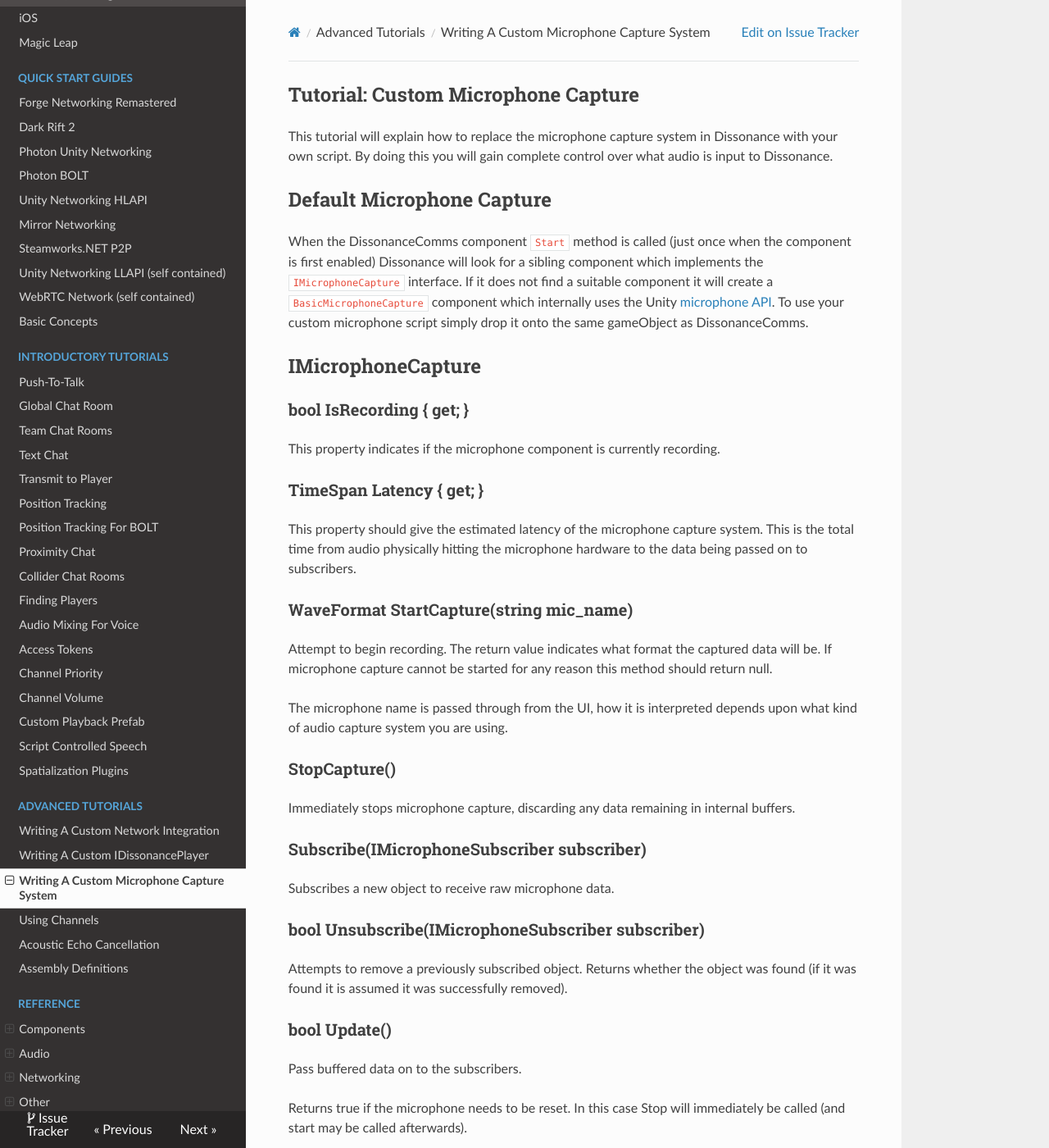
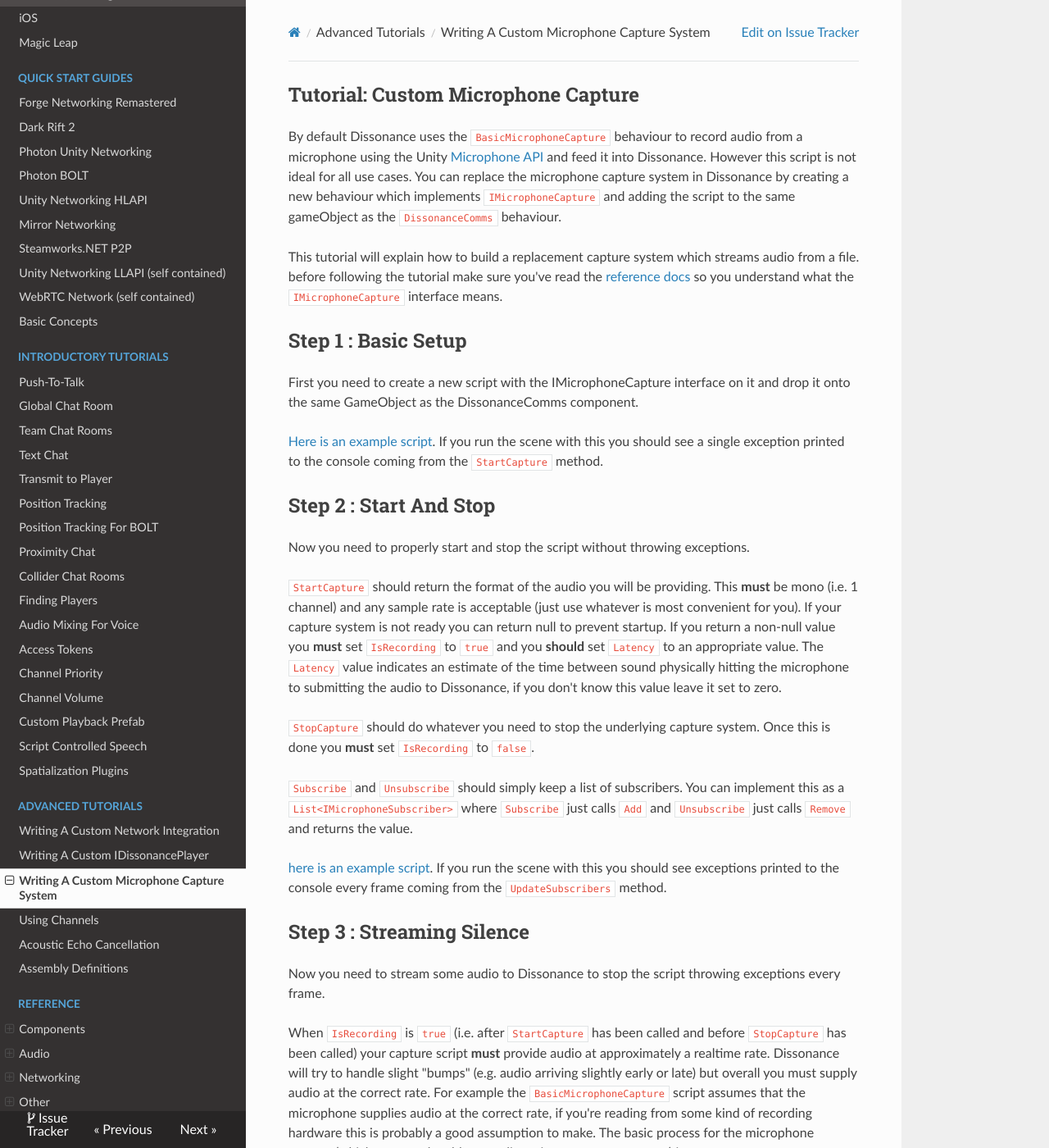
Before and after one commit to Placeholder-Software/Dissonance, an MkDocs documentation site: the page built from docs/Tutorials/Custom-Microphone-Capture.md, in a window 1280 px wide and 1400 px high. Shown: the whole window at 82% size. Built offline with MkDocs 1.6.1, drawn with Linux system fonts in a browser that asks for light colours; old or Windows-style settings are respelled for this version of MkDocs; some of the changed text lies outside the part shown.

Commit message:
Added a tutorial for custom mic systems

```diff
--- /dev/null
+++ b/docs/Reference/Audio/IMicrophoneCapture.md
@@ -0,0 +1,41 @@
+# IMicrophoneCapture
+
+This interface designates a behaviour as a microphone capture system which feeds audio into Dissonance.
+
+## Default Microphone Capture
+
+When the DissonanceComms component `Start` method is called (just once when the component is first enabled) Dissonance will look for a sibling component which implements the `IMicrophoneCapture` interface. If it does not find a suitable component it will create a `BasicMicrophoneCapture` component which internally uses the Unity [Microphone API](https://docs.unity3d.com/ScriptReference/Microphone.html). To use your custom microphone script simply drop it onto the same gameObject as DissonanceComms.
+
+### bool IsRecording { get; }
+
+This property indicates if the microphone component is currently recording.
+
+While this is true audio **must** be delivered to subscribers at approximately realtime rates. Delivering audio too quickly will cause buffer overflows (these are handled by Dissonance, but audio will be lost). If your capture system does not have audio available when `Update` is called it is ok to not supply audio for one or two calls (as long as a subsequent call delivers enough audio to make up for that dead time). However, if the capture system has truly stopping supply audio you must either return `true` from `Update` (to force a reset) or just return silence (to cover up for the problem).
+
+### TimeSpan Latency { get; }
+
+This property should give the estimated latency of the microphone capture system. This is the total time from audio physically hitting the microphone hardware to the data being passed on to subscribers.
+
+### WaveFormat StartCapture(string mic_name)
+
+Attempt to begin recording. The return value indicates what format the captured data will be. If microphone capture cannot be started for any reason this method should return null. The microphone name is passed through from the UI, how it is interpreted depends upon what kind of audio capture system you are using.
+
+Once this method has returned a non-null value `IsRecording` _must_ be set to `true` until `StopCapture` is called.
+
+### StopCapture()
+
+Immediately stops microphone capture, discarding any data remaining in internal buffers. `IsRecording` _must_ be set to `false` after this is called.
+
+### Subscribe(IMicrophoneSubscriber subscriber)
+
+Subscribes a new object to receive raw microphone data.
+
+### bool Unsubscribe(IMicrophoneSubscriber subscriber)
+
+Attempts to remove a previously subscribed object. Returns whether the object was found (if it was found it is assumed it was successfully removed).
+
+### bool Update()
+
+Pass buffered data on to the subscribers.
+
+Returns true if the microphone needs to be reset. In this case Stop will immediately be called (and start may be called afterwards).
--- a/docs/Tutorials/Custom-Microphone-Capture.md
+++ b/docs/Tutorials/Custom-Microphone-Capture.md
@@ -1,41 +1,51 @@
 ## Tutorial: Custom Microphone Capture
 
-This tutorial will explain how to replace the microphone capture system in Dissonance with your own script. By doing this you will gain complete control over what audio is input to Dissonance.
+By default Dissonance uses the `BasicMicrophoneCapture` behaviour to record audio from a microphone using the Unity [Microphone API](https://docs.unity3d.com/ScriptReference/Microphone.html) and feed it into Dissonance. However this script is not ideal for all use cases. You can replace the microphone capture system in Dissonance by creating a new behaviour which implements `IMicrophoneCapture` and adding the script to the same gameObject as the `DissonanceComms` behaviour.
 
-## Default Microphone Capture
+This tutorial will explain how to build a replacement capture system which streams audio from a file. before following the tutorial make sure you've read the [reference docs](../Reference/Audio/IMicrophoneCapture.md) so you understand what the `IMicrophoneCapture` interface means.
 
-When the DissonanceComms component `Start` method is called (just once when the component is first enabled) Dissonance will look for a sibling component which implements the `IMicrophoneCapture` interface. If it does not find a suitable component it will create a `BasicMicrophoneCapture` component which internally uses the Unity [microphone API](https://docs.unity3d.com/ScriptReference/Microphone.html). To use your custom microphone script simply drop it onto the same gameObject as DissonanceComms.
+## Step 1 : Basic Setup
 
-## IMicrophoneCapture
+First you need to create a new script with the IMicrophoneCapture interface on it and drop it onto the same GameObject as the DissonanceComms component.
 
-### bool IsRecording { get; }
+[Here is an example script](https://gist.github.com/martindevans/266553f7405c393e5a41d4729b67fa1e). If you run the scene with this you should see a single exception printed to the console coming from the `StartCapture` method.
 
-This property indicates if the microphone component is currently recording.
+## Step 2 : Start And Stop
 
-### TimeSpan Latency { get; }
+Now you need to properly start and stop the script without throwing exceptions.
 
-This property should give the estimated latency of the microphone capture system. This is the total time from audio physically hitting the microphone hardware to the data being passed on to subscribers.
+`StartCapture` should return the format of the audio you will be providing. This **must** be mono (i.e. 1 channel) and any sample rate is acceptable (just use whatever is most convenient for you). If your capture system is not ready you can return null to prevent startup. If you return a non-null value you **must** set `IsRecording` to `true` and you **should** set `Latency` to an appropriate value. The `Latency` value indicates an estimate of the time between sound physically hitting the microphone to submitting the audio to Dissonance, if you don't know this value leave it set to zero.
 
-### WaveFormat StartCapture(string mic_name)
+`StopCapture` should do whatever you need to stop the underlying capture system. Once this is done you **must** set `IsRecording` to `false`.
 
-Attempt to begin recording. The return value indicates what format the captured data will be. If microphone capture cannot be started for any reason this method should return null.
+`Subscribe` and `Unsubscribe` should simply keep a list of subscribers. You can implement this as a `List<IMicrophoneSubscriber>` where `Subscribe` just calls `Add` and `Unsubscribe` just calls `Remove` and returns the value.
 
-The microphone name is passed through from the UI, how it is interpreted depends upon what kind of audio capture system you are using.
+[here is an example script](https://gist.github.com/martindevans/47127ccde8e5b7abeaa4cc0b49d60759). If you run the scene with this you should see exceptions printed to the console every frame coming from the `UpdateSubscribers` method.
 
-### StopCapture()
+## Step 3 : Streaming Silence
 
-Immediately stops microphone capture, discarding any data remaining in internal buffers.
+Now you need to stream some audio to Dissonance to stop the script throwing exceptions every frame.
 
-### Subscribe(IMicrophoneSubscriber subscriber)
+When `IsRecording` is `true` (i.e. after `StartCapture` has been called and before `StopCapture` has been called) your capture script **must** provide audio at approximately a realtime rate. Dissonance will try to handle slight "bumps" (e.g. audio arriving slightly early or late) but overall you must supply audio at the correct rate. For example the `BasicMicrophoneCapture` script assumes that the microphone supplies audio at the correct rate, if you're reading from some kind of recording hardware this is probably a good assumption to make. The basic process for the microphone capture (which you may be able to replicate in your custom system) is:
 
-Subscribes a new object to receive raw microphone data.
+ 1. Drain all data from the recording hardware into a buffer
+ 2. Copy as much data out of the buffer into a preallocated array as possible
+ 3. Submit preallocated array to subscribers
+ 4. if there is data left in the buffer, goto 2
 
-### bool Unsubscribe(IMicrophoneSubscriber subscriber)
+For this step we won't interact with any hardware, instead we'll just submit _silence_ to Dissonance at the correct rate.
 
-Attempts to remove a previously subscribed object. Returns whether the object was found (if it was found it is assumed it was successfully removed).
+[here is an example script](https://gist.github.com/martindevans/2ab034c885cf0c038db8fda471336596) which implements UpdateSubscribers by simply submitting _silence_ at the correct rate. If you run this everything should work as expected in Dissonance (no exceptions), but of course you will not hear anything. This works by preallocating an array of 960 `float`, which represents 20ms of audio at 48kHz sample rate. Every time 20ms have elapsed, the buffer is submitted to Dissonance. Note that time is measured using `unscaledDeltaTime`, since audio needs to run at _real_ time rate.
 
-### bool Update()
+## Step 4 : File Streaming
 
-Pass buffered data on to the subscribers.
+Finally we'll add a basic file streaming system, this will read an audio file and play it into Dissonance. For simplicity this will _not_ handle decoding of the audio from any well know format, instead you should transcode the audio into raw samples. You can do this with [ffmpeg](https://ffmpeg.org/):
 
-Returns true if the microphone needs to be reset. In this case Stop will immediately be called (and start may be called afterwards).
+ > ffmpeg.exe -re -i AudioFile.wav -f f32le -ar 48000 -ac 1 output.raw
+
+[here is an example script](https://gist.github.com/martindevans/ad4df4d1f771538bb7f474756cbb3711) which implements this. The basic process is the same as the silence system:
+
+ 1. Count time passed using `unscaledDeltaTime`
+ 2. When 20ms have passed, read up to 20ms of audio from the file (as bytes)
+ 3. Copy bytes into float buffer
+ 4. Submit to all subscribers
```
